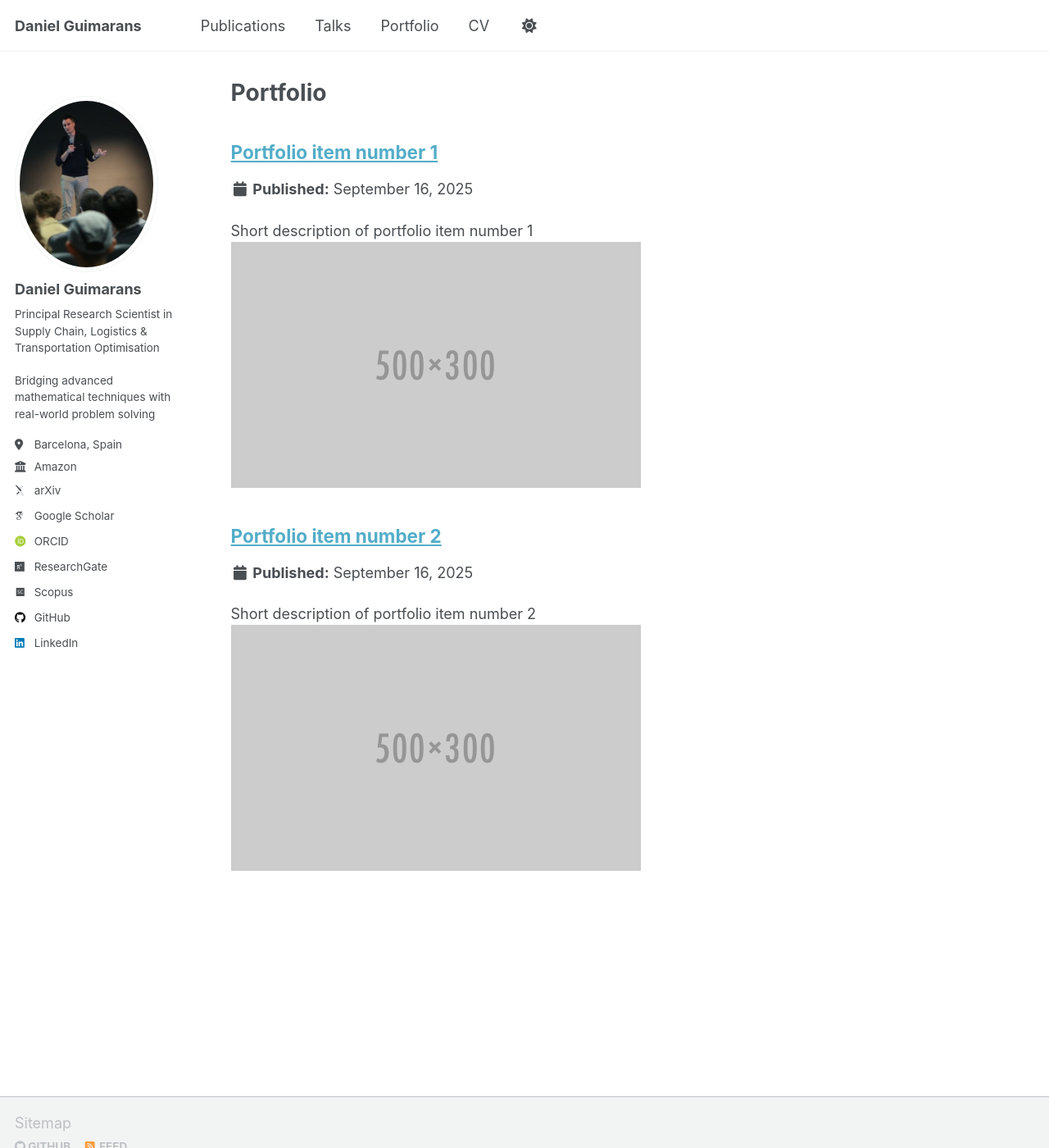
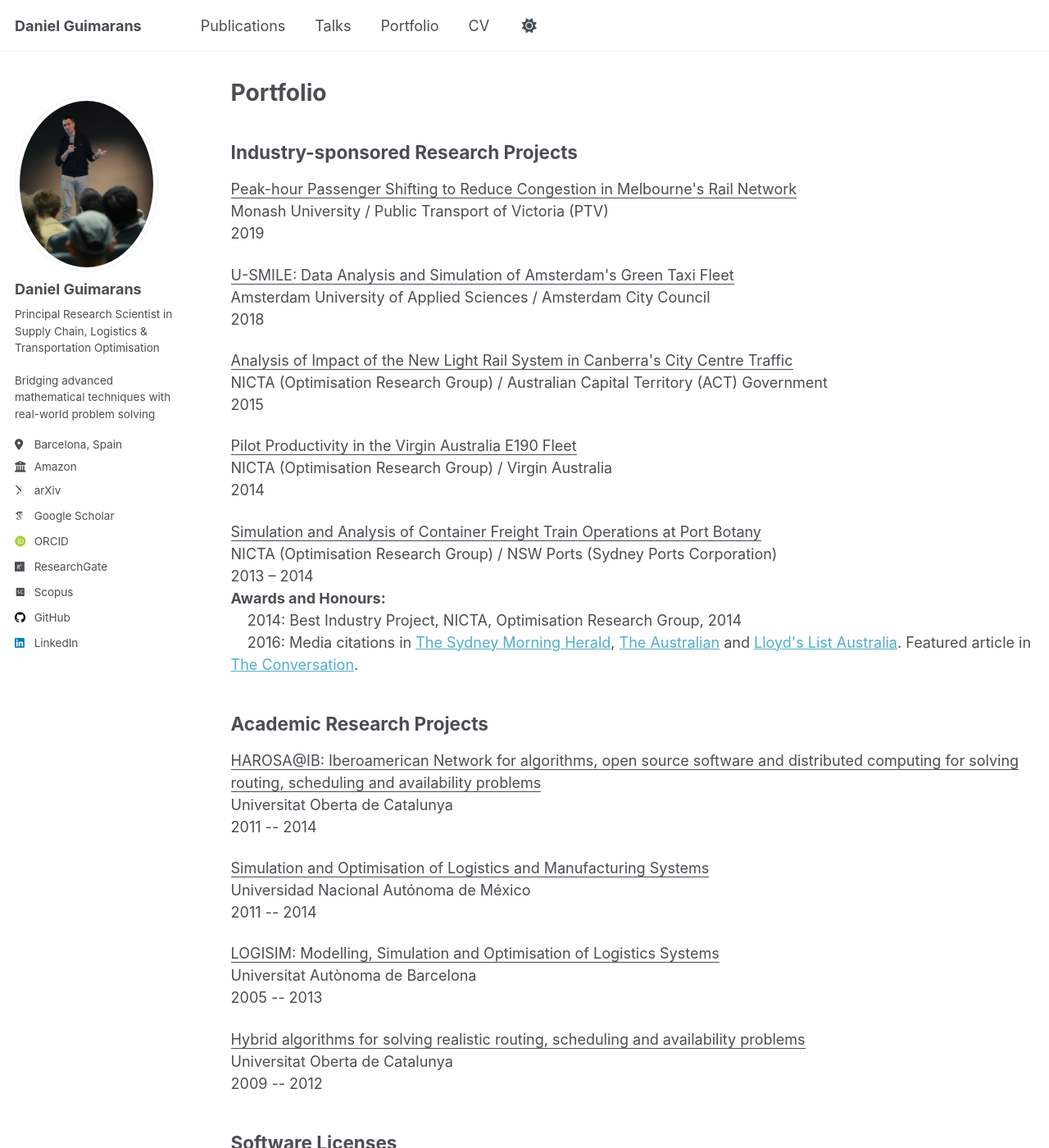
Before and after one commit to dguimarans/dguimarans.github.io, a Jekyll site: the page built from _pages/portfolio.html, in a window 1280 px wide and 1400 px high. Shown: the whole window at 82% size. Built offline with Jekyll 4.4.1, drawn with Linux system fonts in a browser that asks for light colours; some web fonts are replaced; a script that is not in the unit is left out; some of the changed text lies outside the part shown.

Commit message:
Updated portfolio with industry and academic projects.

```diff
--- a/_pages/portfolio.html
+++ b/_pages/portfolio.html
@@ -5,9 +5,69 @@ permalink: /portfolio/
 author_profile: true
 ---
 
-{% include base_path %}
+<!-- {% include base_path %}
 
 
 {% for post in site.portfolio %}
   {% include archive-single.html %}
-{% endfor %}
+{% endfor %} -->
+
+<h2>Industry-sponsored Research Projects</h2>
+
+<p><u>Peak-hour Passenger Shifting to Reduce Congestion in Melbourne's Rail Network</u></br>
+Monash University / Public Transport of Victoria (PTV)</br>
+2019</p>
+
+<p><u>U-SMILE: Data Analysis and Simulation of Amsterdam's Green Taxi Fleet</u></br>
+Amsterdam University of Applied Sciences / Amsterdam City Council</br>
+2018</p>
+
+<p><u>Analysis of Impact of the New Light Rail System in Canberra's City Centre Traffic</u></br>
+NICTA (Optimisation Research Group) / Australian Capital Territory (ACT) Government</br>
+2015</p>
+
+<p><u>Pilot Productivity in the Virgin Australia E190 Fleet</u></br>
+NICTA (Optimisation Research Group) / Virgin Australia</br>
+2014</p>
+
+<p><u>Simulation and Analysis of Container Freight Train Operations at Port Botany</u></br>
+NICTA (Optimisation Research Group) / NSW Ports (Sydney Ports Corporation)</br>
+2013 – 2014</br>
+<b>Awards and Honours:</b></br>
+&nbsp;&nbsp;&nbsp;&nbsp;2014: Best Industry Project, NICTA, Optimisation Research Group, 2014</br>
+&nbsp;&nbsp;&nbsp;&nbsp;2016: Media citations in <a href="http://www.smh.com.au/federal-politics/federal-election-2016/election-2016-port-botany-freight-line-would-be-duplicated-under-200m-labor-promise-20160517-goxak3.html" target="_blank">The Sydney Morning Herald</a>,
+<a href="http://www.theaustralian.com.au/federal-election-2016/federal-election-2016-shortens-plan-to-get-rail-road-traffic-moving/news-story/38eb9040c98e57d131c16c527f471bcd" target="_blank">The Australian</a> and
+<a href="https://www.lloydslistaustralia.com.au/lla/market-sectors/logistics-and-supply-chain/LOCAL-Port-Botany-rail-duplication-plans-challenged-526124.html" target="_blank">Lloyd's List Australia</a>.
+Featured article in <a href="https://theconversation.com/port-botany-doesnt-need-another-expensive-rail-project-here-is-the-evidence-54246" target="_blank">The Conversation</a>.</p>
+
+
+<h2>Academic Research Projects</h2>
+
+<p><u>HAROSA@IB: Iberoamerican Network for algorithms, open source software and distributed computing for solving routing, scheduling and availability problems</u></br>
+Universitat Oberta de Catalunya</br>
+2011 -- 2014</p>
+
+<p><u>Simulation and Optimisation of Logistics and Manufacturing Systems</u></br>
+Universidad Nacional Autónoma de México</br>
+2011 -- 2014</p>
+
+<p><u>LOGISIM: Modelling, Simulation and Optimisation of Logistics Systems</u></br>
+Universitat Autònoma de Barcelona</br>
+2005 -- 2013</p>
+
+<p><u>Hybrid algorithms for solving realistic routing, scheduling and availability problems</u></br>
+Universitat Oberta de Catalunya</br>
+2009 -- 2012</p>
+
+
+<h2>Software Licenses</h2>
+
+<p><u>ITSLogisim Optimisation Suite 1.0</u></br>
+Universitat Autònoma de Barcelona, Barcelona (Spain)</br>
+Licensed to <i>Digital Aeronautics Engineering Services</i></br>
+2010</p>
+
+<p><u>ITSLogisim Simulation Suite 1.0</u></br>
+Universitat Autònoma de Barcelona, Barcelona (Spain)</br>
+Licensed to <i>Digital Aeronautics Engineering Services</i></br>
+2010</p>
```
